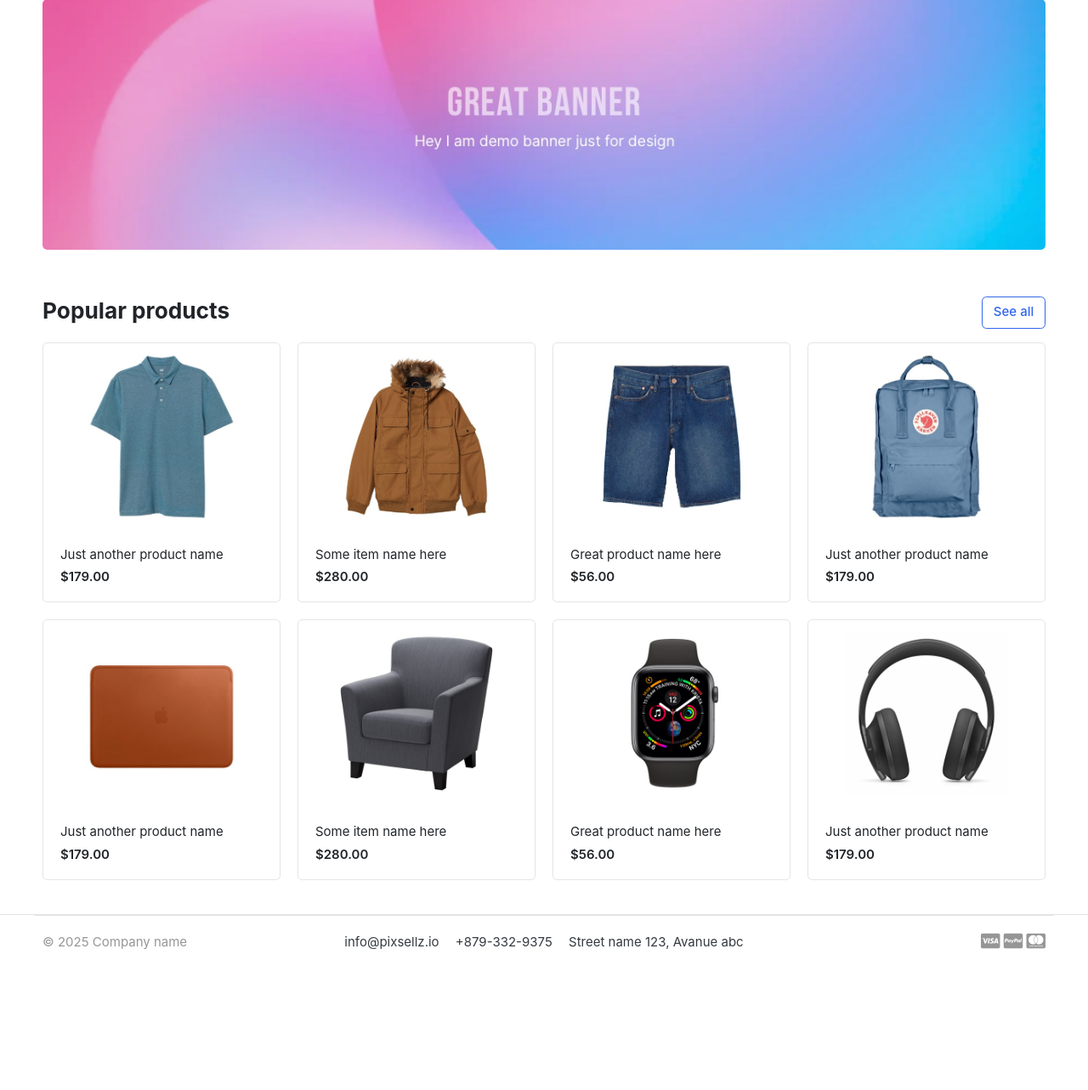
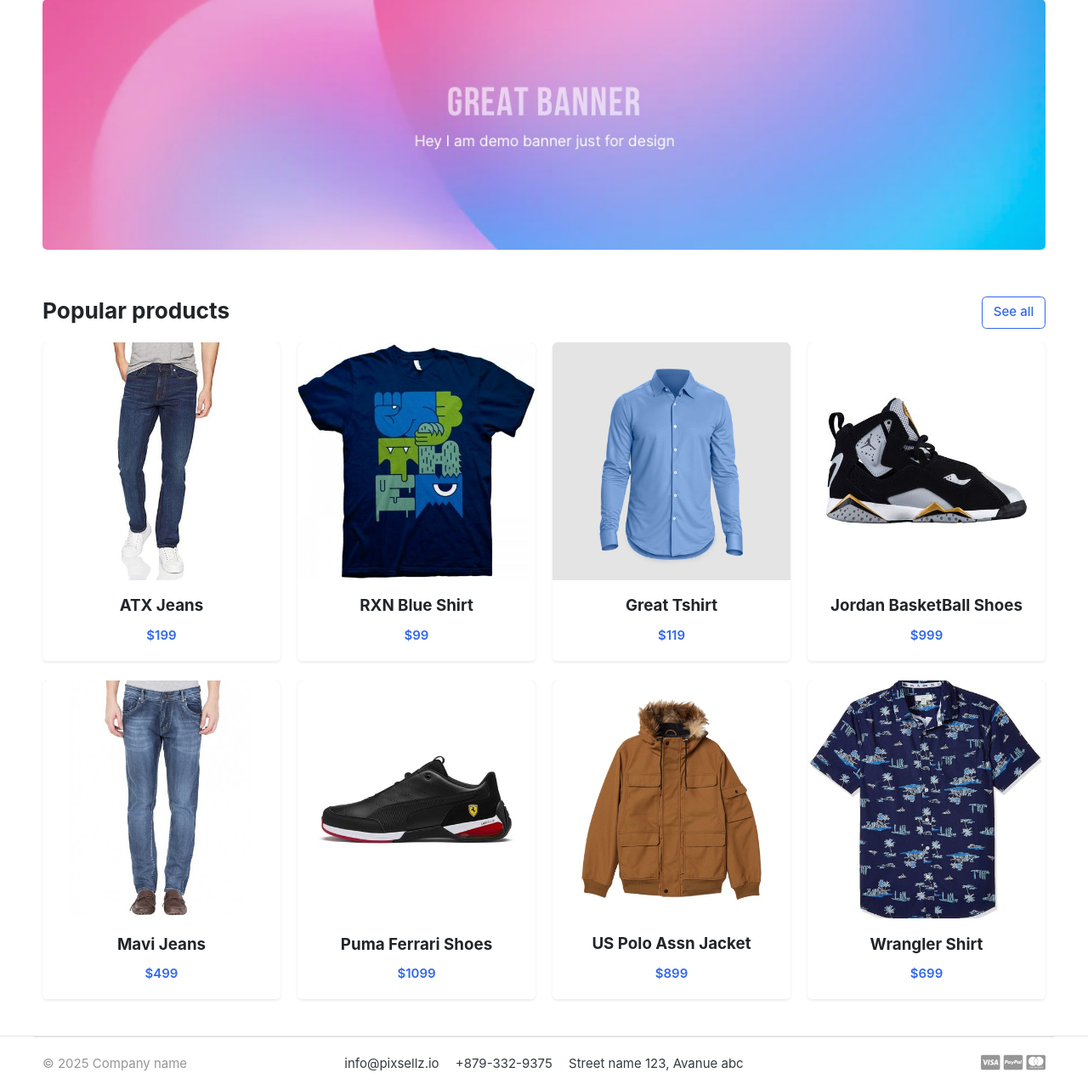
Before and after one commit to Mayun-Binod/kinmelkart_ecommerce, a Django app: page / in a window 1280 px wide. Shown: the part 139-1422 px from the top of the page at 85% size. Before the commit the page ends 1256 px from the top, so only its background shows below. Run offline with Django 5.2, Linux system fonts and the light colour scheme; data comes from the database, SQL or seed files in the repository; both versions use the stored data as it was after the commit; some libraries are stand-ins or nearby versions; some web fonts are replaced.

Commit message:
adding product items to display

```diff
--- a/kinmelkart/urls.py
+++ b/kinmelkart/urls.py
@@ -22,4 +22,5 @@
 urlpatterns = [
     path('admin/', admin.site.urls),
     path('',views.home,name='home'),
+    path('store/',include('store.urls')),
 ] + static(settings.MEDIA_URL, document_root=settings.MEDIA_ROOT)
--- a/kinmelkart/views.py
+++ b/kinmelkart/views.py
@@ -1,4 +1,8 @@
 from django.shortcuts import render
-
+from store.models import Product
 def home(request):
-    return render(request,'home.html')
+    products=Product.objects.all().filter(is_available=True)
+    context={
+        "products":products
+    }
+    return render(request,'home.html',context)
--- /dev/null
+++ b/store/urls.py
@@ -0,0 +1,5 @@
+from django.urls import path
+from . import views
+urlpatterns = [
+    path('',views.store,name="store"),
+]
--- a/templates/home.html
+++ b/templates/home.html
@@ -24,80 +24,27 @@
 		<h3 class="section-title">Popular products</h3>
 	</header><!-- sect-heading -->
 
+		<!--product display  -->
+	<div class="row">
 
-	<div class="row">
-		<div class="col-md-3">
-			<div class="card card-product-grid">
-				<a href="./product-detail.html" class="img-wrap"> <img src="{% static 'images/items/1.jpg' %}"> </a>
-				<figcaption class="info-wrap">
-					<a href="./product-detail.html" class="title">Just another product name</a>
-					<div class="price mt-1">$179.00</div> <!-- price-wrap.// -->
-				</figcaption>
+		{% for product in products %}
+		<div class="col-md-4 col-lg-3 mb-4">
+			<div class="card shadow-sm border-0 rounded-4 overflow-hidden">
+				<a href="./product-detail.html" class="img-wrap d-block bg-light">
+					<img src="{{product.images.url}}" class="card-img-top img-fluid rounded-top" alt="{{ product.product_name }}">
+				</a>
+				<div class="card-body text-center">
+					<h5 class="card-title">
+						<a href="./product-detail.html" class="text-dark text-decoration-none fw-semibold">
+							{{ product.product_name }}
+						</a>
+					</h5>
+					<div class="price text-primary fw-bold fs-5">${{product.price}}</div>
+				</div>
 			</div>
-		</div> <!-- col.// -->
-		<div class="col-md-3">
-			<div class="card card-product-grid">
-				<a href="./product-detail.html" class="img-wrap"> <img src="{% static 'images/items/2.jpg' %}"> </a>
-				<figcaption class="info-wrap">
-					<a href="./product-detail.html" class="title">Some item name here</a>
-					<div class="price mt-1">$280.00</div> <!-- price-wrap.// -->
-				</figcaption>
-			</div>
-		</div> <!-- col.// -->
-		<div class="col-md-3">
-			<div class="card card-product-grid">
-				<a href="./product-detail.html" class="img-wrap"> <img src="{% static 'images/items/3.jpg' %}"> </a>
-				<figcaption class="info-wrap">
-					<a href="./product-detail.html" class="title">Great product name here</a>
-					<div class="price mt-1">$56.00</div> <!-- price-wrap.// -->
-				</figcaption>
-			</div>
-		</div> <!-- col.// -->
-		<div class="col-md-3">
-			<div class="card card-product-grid">
-				<a href="./product-detail.html" class="img-wrap"> <img src="{% static 'images/items/4.jpg' %}"> </a>
-				<figcaption class="info-wrap">
-					<a href="./product-detail.html" class="title">Just another product name</a>
-					<div class="price mt-1">$179.00</div> <!-- price-wrap.// -->
-				</figcaption>
-			</div>
-		</div> <!-- col.// -->
-		<div class="col-md-3">
-			<div class="card card-product-grid">
-				<a href="./product-detail.html" class="img-wrap"> <img src="{% static 'images/items/5.jpg' %}"> </a>
-				<figcaption class="info-wrap">
-					<a href="./product-detail.html" class="title">Just another product name</a>
-					<div class="price mt-1">$179.00</div> <!-- price-wrap.// -->
-				</figcaption>
-			</div>
-		</div> <!-- col.// -->
-		<div class="col-md-3">
-			<div class="card card-product-grid">
-				<a href="./product-detail.html" class="img-wrap"> <img src="{% static 'images/items/6.jpg' %}"> </a>
-				<figcaption class="info-wrap">
-					<a href="./product-detail.html" class="title">Some item name here</a>
-					<div class="price mt-1">$280.00</div> <!-- price-wrap.// -->
-				</figcaption>
-			</div>
-		</div> <!-- col.// -->
-		<div class="col-md-3">
-			<div class="card card-product-grid">
-				<a href="./product-detail.html" class="img-wrap"> <img src="{% static 'images/items/7.jpg' %}"> </a>
-				<figcaption class="info-wrap">
-					<a href="./product-detail.html" class="title">Great product name here</a>
-					<div class="price mt-1">$56.00</div> <!-- price-wrap.// -->
-				</figcaption>
-			</div>
-		</div> <!-- col.// -->
-		<div class="col-md-3">
-			<div class="card card-product-grid">
-				<a href="./product-detail.html" class="img-wrap"> <img src="{% static 'images/items/9.jpg' %}"> </a>
-				<figcaption class="info-wrap">
-					<a href="./product-detail.html" class="title">Just another product name</a>
-					<div class="price mt-1">$179.00</div> <!-- price-wrap.// -->
-				</figcaption>
-			</div>
-		</div> <!-- col.// -->
+		</div>
+		{% endfor %}
+
 	</div> <!-- row.// -->
 
 	</div><!-- container // -->
```
Also changed, not shown: store/views.py (+7 -1 lines), templates/store/store.html (added, +167 -0 lines), db.sqlite3.
